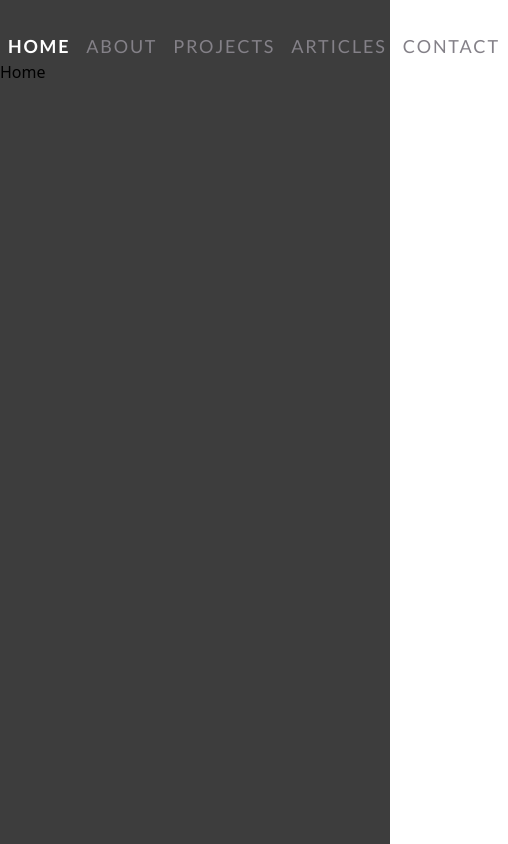
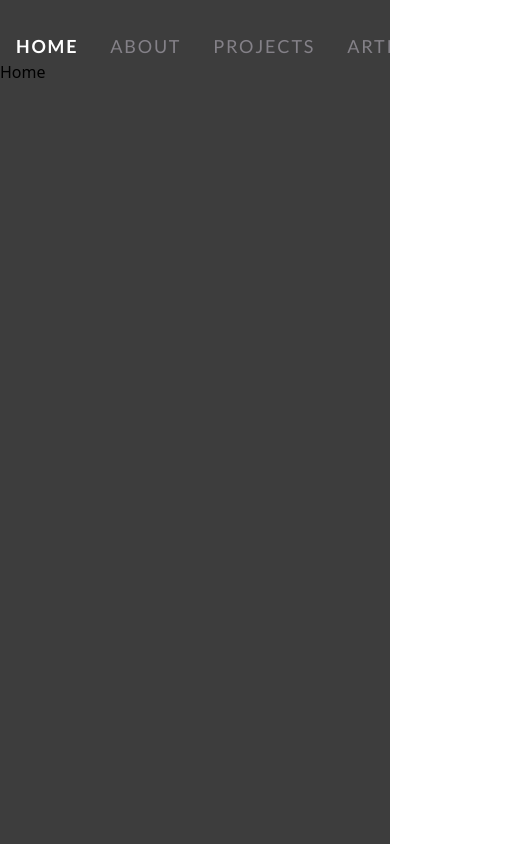
Before and after one commit to Rodioo/personal-site, a React app: page / in a window 390 px wide. Shown: the whole page, 508 px wide, since content can reach past the window. Built offline with nearby package versions, Linux system fonts and the light colour scheme; the HTML template or start-up script is replaced by a standard one.

Commit message:
fixed a bug with the width of the navbar on mobile
SUMMARY:
  • On small screens the width of the navbar was larger than the screen which caused the horizontall scrollbar to appear.

```diff
--- a/src/App.tsx
+++ b/src/App.tsx
@@ -4,7 +4,7 @@ import Navbar from './layouts/navbar/Navbar.tsx';
 
 function App() {
   return (
-    <div className="h-screen w-screen bg-onyx py-8">
+    <div className="max-w-screen min-h-screen overflow-x-hidden bg-onyx py-8">
       <Navbar />
       <Outlet />
     </div>
--- a/src/layouts/navbar/Navbar.tsx
+++ b/src/layouts/navbar/Navbar.tsx
@@ -1,22 +1,21 @@
 import {Link, useLocation} from 'react-router-dom';
-import Page from "../../common/types/page.type.ts"
+import Page from '../../common/types/page.type.ts';
 
 type NavButton = {
   name: string;
   path: string;
 };
 
-const navButtons: NavButton[] = Object.values(Page)
+const navButtons: NavButton[] = Object.values(Page);
 
 const Navbar = () => {
-  const location = useLocation()
+  const location = useLocation();
 
   return (
-    <div className="flex w-screen">
+    <div className="flex w-full">
       <Link
         to="/"
-        className="mx-24 hidden cursor-pointer whitespace-nowrap font-lato text-2xl font-bold text-white lg:block"
-      >
+        className="mx-24 hidden cursor-pointer whitespace-nowrap font-lato text-2xl font-bold text-white lg:block">
         Antonio Fălcescu
       </Link>
       <span className="flex w-full justify-evenly">
@@ -24,7 +23,7 @@ const Navbar = () => {
           <Link
             key={navButton.name}
             to={navButton.path}
-            className={`cursor-pointer px-2 font-lato text-lg tracking-widest
+            className={`cursor-pointer px-4 font-lato text-lg tracking-widest
             ${
               navButton.path === location.pathname
                 ? 'font-bold text-white'
```
